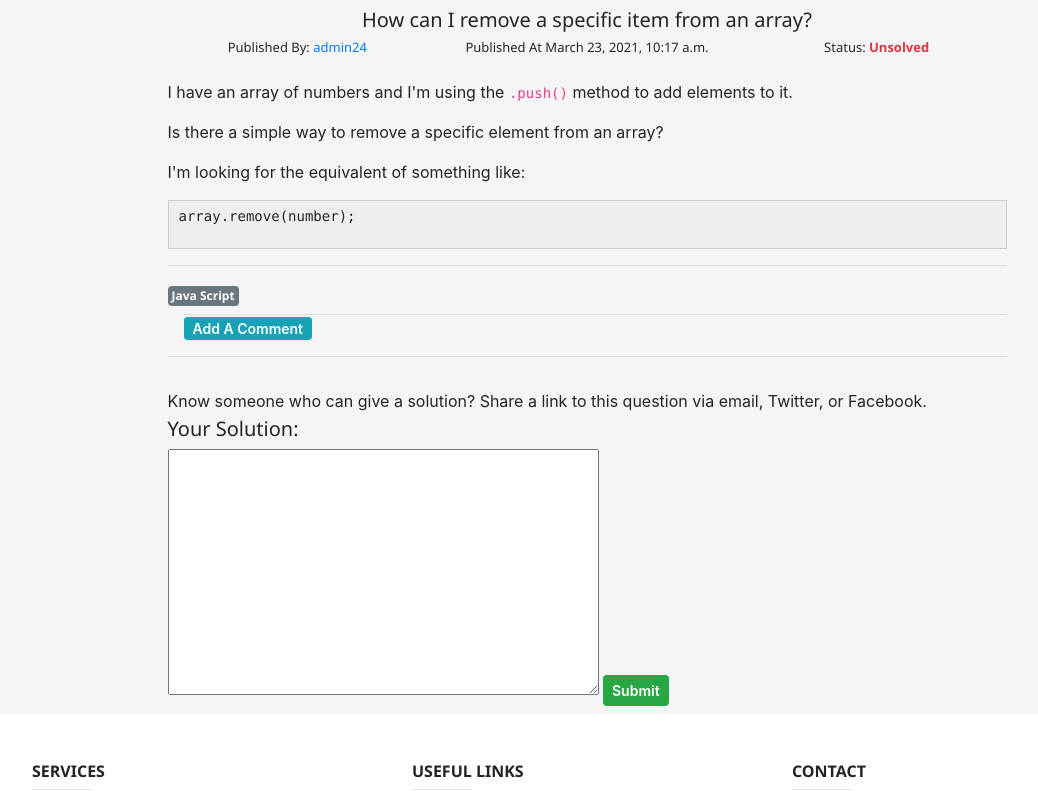
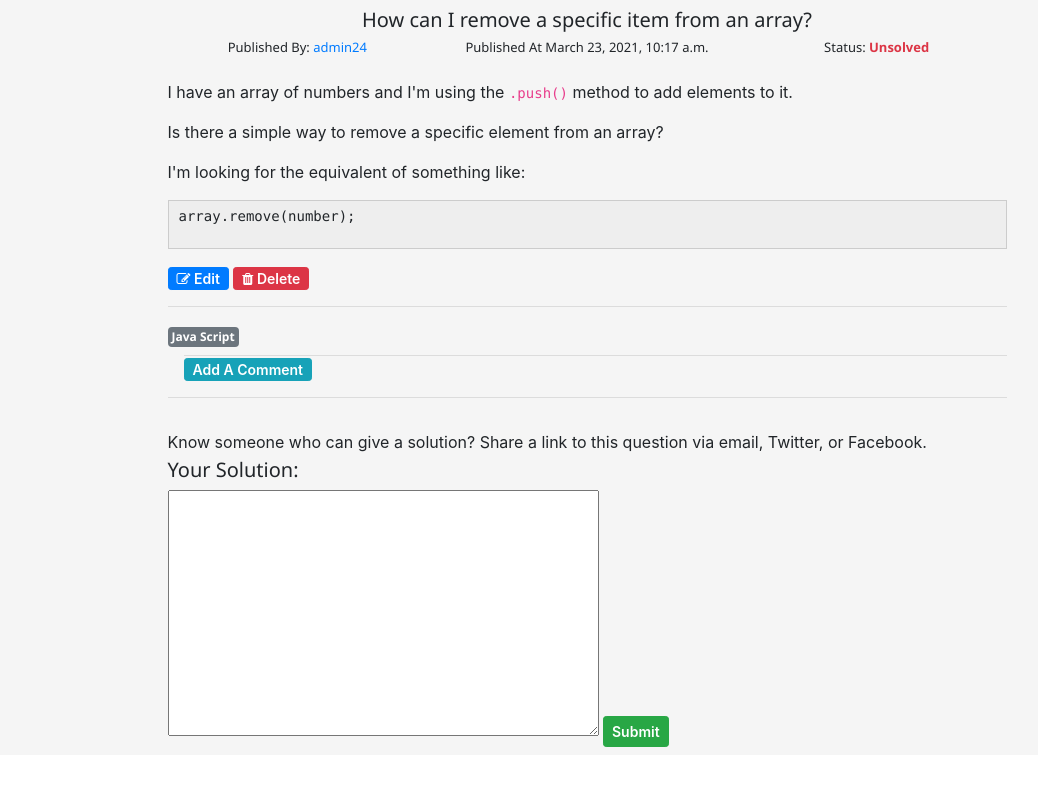
Before and after one commit to mukit24/Quick-Response, a Django app: page /problems/1/details/ in a window 1280 px wide. Shown: the part 62-857 px from the top of the page, without its empty margins (53-1091 px from the left). Run offline with Django 3.2, Linux system fonts and the light colour scheme; a user stored in the database is signed in; data comes from the database, SQL or seed files in the repository; both versions use the stored data as it was after the commit; some libraries are stand-ins or nearby versions.

Commit message:
'prob_detials_design_dlt_prob'

```diff
--- a/home/static/main.js
+++ b/home/static/main.js
@@ -128,6 +128,9 @@ $(document).ready(function () {
           }
         });
 
+        // var tags = $("#id_tag li label").find("input[type=checkbox]")
+        // console.log(tags)
+
         $('#id_tag').prevAll().eq(1).addClass('d-block').text('Tag (Selecet One or More):');
         $('#cmt_btn').click(function(){
           $('#cmt_form_p').show().trigger('reset');
--- a/problems/urls.py
+++ b/problems/urls.py
@@ -1,5 +1,5 @@
 from django.urls import path,include
-from .views import prob_home,create_problem,problem_details,comment,delete_comment,edit_comment,create_solution
+from .views import prob_home,create_problem,problem_details,comment,delete_comment,edit_comment,create_solution,delete_problem
 urlpatterns = [
     path('',prob_home,name='prob_home'),
     path('create/',create_problem,name='create_problem'),
@@ -13,5 +13,6 @@ urlpatterns = [
     path('delete_comment/',delete_comment,name='delete_comment'),
     path('edit_comment_problem/',edit_comment,name='edit_comment_problem'),
     path('create_solution/<int:id>/',create_solution,name='create_solution'),
-
+    path('<int:id>/delete_problem/',delete_problem,name='delete_problem'),
+    # path('<int:id>/delete',delete_solution,name='delete_solution'),
 ]
--- a/problems/views.py
+++ b/problems/views.py
@@ -87,6 +87,17 @@ def create_problem(request):
             print(post_form.errors)
             return JsonResponse(dict(post_form.errors.items()))
 
+def delete_problem(request,id):
+    problem = Problem.objects.get(id=id)
+    problem.delete()
+    return redirect('prob_home')
+
+def edit_problem(request,id):
+    problem = Problem.objects.get(id=id)
+    form = PostForm(request.POST or None,instance=problem)
+    if form.is_valid():
+        form.save()
+
 def problem_details(request,id,msg=None):
     print(msg)
     problem = Problem.objects.get(id=id)
@@ -94,6 +105,7 @@ def problem_details(request,id,msg=None):
     sol_cnt = Solution.objects.filter(problem=problem).count()
     sol_form = SolutionForm()
     cmt_form = CommentForm()
+    update_post_form = PostForm(request.POST or None,instance=problem)
 
     success=''
     error=''
@@ -113,6 +125,7 @@ def problem_details(request,id,msg=None):
         'total_sol':sol_cnt,
         'success':success,
         'error': error,
+        'update_post_form':update_post_form,
 
     }
     return render(request,"problems/problem_details.html",context)
@@ -188,3 +201,6 @@ def create_solution(request,id):
             return redirect('problem_details',problem.id,'error')
     else:
         return redirect('problem_details',problem.id)
+
+def edit_solution(request,id):
+    pass
--- a/templates/ajax/problem_details.html
+++ b/templates/ajax/problem_details.html
@@ -88,4 +88,10 @@
     })
   })
 
+  //comment solution
+  // $('#cmt_solution').submit(function(e){
+  //   e.preventDefault();
+  //   console.log('clicked');
+  // })
+
 </script>
--- a/templates/base.html
+++ b/templates/base.html
@@ -41,6 +41,7 @@
   .sol_date_author{
     font-size: 12px;
     color: midnightblue;
+    font-weight: 600;
   }
 
   #cmt_s{
--- a/templates/problems/problem_details.html
+++ b/templates/problems/problem_details.html
@@ -25,6 +25,34 @@
                     </div>
                 </div>
                 <p>{{problem.body|safe}}</p>
+                {% if request.user == problem.author %}
+                <button class="btn btn-primary btn-sm py-0" data-toggle="modal" data-target="#myModal"><i class="fa fa-pencil-square-o"></i>
+                        Edit</button>
+                <a href="{% url 'delete_problem' problem.id %}"><button class="btn btn-danger btn-sm py-0"><i
+                            class="fa fa-trash"></i> Delete</button></a>
+                {% endif %}
+                <div class="modal fade" id="myModal">
+                    <div class="modal-dialog">
+                        <div class="modal-content bg-dark text-light">
+                            <div class="modal-header">
+                                <h5 class="modal-title font-weight-bold text-info">Edit Problem</h5>
+                                <button type="button" class="close text-light" data-dismiss="modal">&times;</button>
+                            </div>
+
+                            <div class="modal-body">
+                                <form action="" method="POST">
+                                    {% csrf_token %}
+                                    {{update_post_form}}
+                                    <button type="submit" class="btn btn-info">Edit</button>
+                                </form>
+                            </div>
+
+                            <div class="modal-footer">
+                                <button type="button" class="btn btn-danger" data-dismiss="modal">Close</button>
+                            </div>
+                        </div>
+                    </div>
+                </div>
                 <hr>
                 {% for tag in problem.tag.all %}
                 <h6 class="d-inline-block">
@@ -69,10 +97,12 @@
                     <div class="mt-2" id="cmt_noti"></div>
                 </div>
                 {% if success %}
-                <p class="alert alert-success alert-dismissible font-weight-bold"><button type="button" class="close" data-dismiss="alert">&times;</button>{{success}}</p>
+                <p class="alert alert-success alert-dismissible font-weight-bold"><button type="button" class="close"
+                        data-dismiss="alert">&times;</button>{{success}}</p>
                 {% endif %}
                 {% if error %}
-                <p class="alert alert-danger alert-dismissible font-weight-bold"><button type="button" class="close" data-dismiss="alert">&times;</button>{{error}}</p>
+                <p class="alert alert-danger alert-dismissible font-weight-bold"><button type="button" class="close"
+                        data-dismiss="alert">&times;</button>{{error}}</p>
                 {% endif %}
                 <div class="solution_list mt-3">
                     <hr>
@@ -82,18 +112,39 @@
                     <div class="sol_content pl-4">
                         <p>{{sol.body|safe}}</p>
                     </div>
-                    <div class="row">
-                        <div class="col-6">
-                            <p id="cmt_s" data-toggle="collapse" data-target="#cmt_form_s{{sol.id}}">Add a comment</p>
-                            <div id="cmt_form_s{{sol.id}}" class="collapse">
-                                <form action="" class="py-1">
-                                    {% csrf_token %}
-                                    {{cmt_form}}
-                                </form>
+                    <div class="text-center">
+                        {% if request.user == sol.author %}
+                        <a href=""><button class="btn btn-primary btn-sm py-0"><i class="fa fa-pencil-square-o"></i>
+                                Edit</button></a>
+                        <a href=""><button class="btn btn-danger btn-sm py-0"><i
+                                    class="fa fa-trash"></i> Delete</button></a>
+                    {% endif %}
+                    </div>
+                    <div class="row pb-1">
+                        <div class="col-6 text-left pr-0">
+                            <div class="btn-group btn-group-sm">
+                                <button type="button" class="btn btn-success" data-toggle="tooltip" title="Up Vote"><i
+                                        class="fa fa-arrow-up"></i> <span class="badge badge-light">3</span></button>
+                                <button type="button" class="btn btn-danger" data-toggle="tooltip" title="Down Vote"><i
+                                        class="fa fa-arrow-down"></i> <span class="badge badge-light">1</span></button>
+                                <button type="button" class="btn btn-light" data-toggle="tooltip"
+                                    title="Question Owner Accepted This As Best Answer"><i
+                                        class="fa fa-star text-success" style="font-size: 18px;"></i></button>
                             </div>
+
+                            <!-- <div class="row justify-content-left">
+                                <div class="col-6 m-0">
+                                    <p class="text-center"><i class="fa fa-arrow-up"></i><br>Upvote<br>3</p>
+                                </div>
+                                <div class="col-6 m-0">
+                                    <p class="text-center"><i class="fa fa-arrow-down"></i><br>Upvote<br>3</p>
+                                </div>
+                            </div> -->
                         </div>
                         <div class="col-6 text-right">
-                            <p class="sol_date_author">Answered {{sol.created_on}}<br>By {{sol.author}}</p>
+                            <div class="sol_date_author">
+                                Answered {{sol.created_on}}<br>By {{sol.author}}
+                            </div>
                         </div>
                     </div>
                     <hr class="m-0">
```
Also changed, not shown: db.sqlite3.
